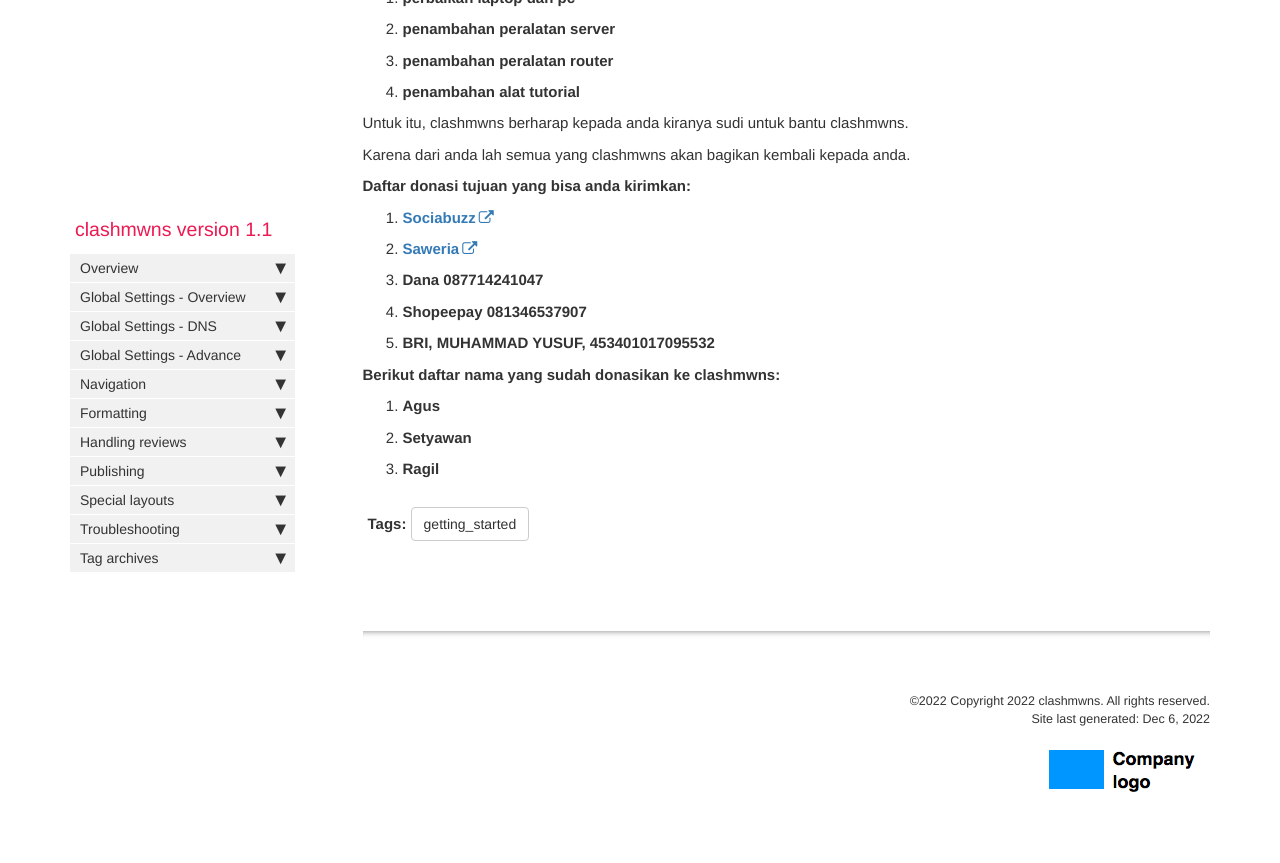
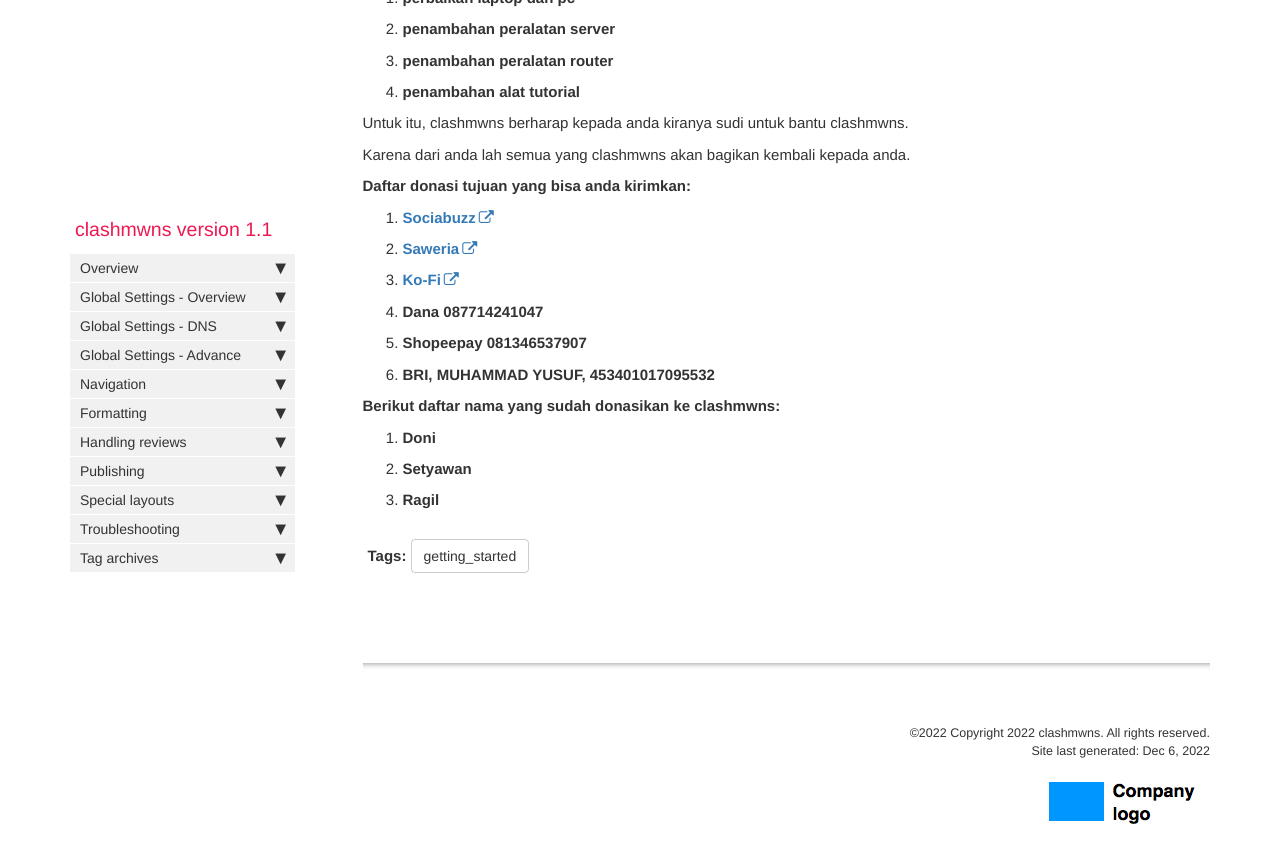
Before and after one commit to mwnsofficial/clashmwns, a Jekyll site: the page built from donasi.md, in a window 1280 px wide and 900 px high, scrolled down 523 px. Shown: the top 863 px of the window. Built offline with Jekyll 4.4.1, drawn with Linux system fonts in a browser that asks for light colours; comment, search, counter and statistics services are not loaded.

Commit message:
Update donasi.md

```diff
--- a/donasi.md
+++ b/donasi.md
@@ -29,8 +29,9 @@ summary: Donasi untuk clashmwns.
 <p><strong>Daftar donasi tujuan yang bisa anda kirimkan:</strong></p>
 
 <ol>
-	<li><strong><a href="https://www.sociabuzz.com">Sociabuzz</a></strong></li>
-	<li><strong><a href="https://www.saweria.com">Saweria</a></strong></li>
+	<li><strong><a href="https://sociabuzz.com/master_wifi_network_solution/tribe">Sociabuzz</a></strong></li>
+	<li><strong><a href="https://saweria.co/masterwifi99">Saweria</a></strong></li>
+	<li><strong><a href="https://ko-fi.com/masterwifinetworksolution">Ko-Fi</a></strong></li>
 	<li><strong>Dana 087714241047</strong></li>
 	<li><strong>Shopeepay 081346537907</strong></li>
 	<li><strong>BRI, MUHAMMAD YUSUF,&nbsp;453401017095532</strong></li>
@@ -39,7 +40,7 @@ summary: Donasi untuk clashmwns.
 <p><strong>Berikut daftar nama yang sudah donasikan ke clashmwns:</strong></p>
 
 <ol>
-	<li><strong>Agus</strong></li>
+	<li><strong>Doni</strong></li>
 	<li><strong>Setyawan</strong></li>
 	<li><strong>Ragil</strong></li>
 </ol>
```
